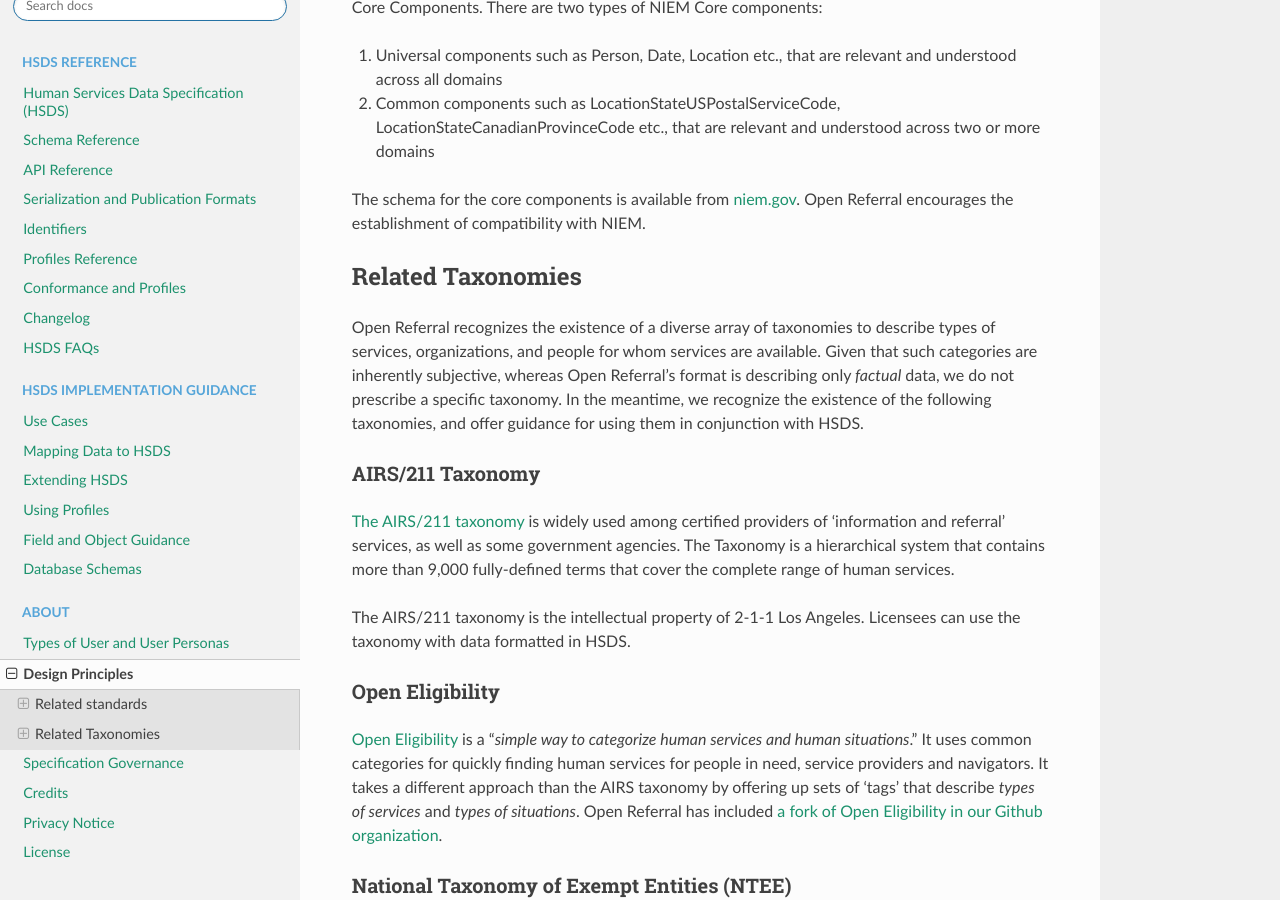
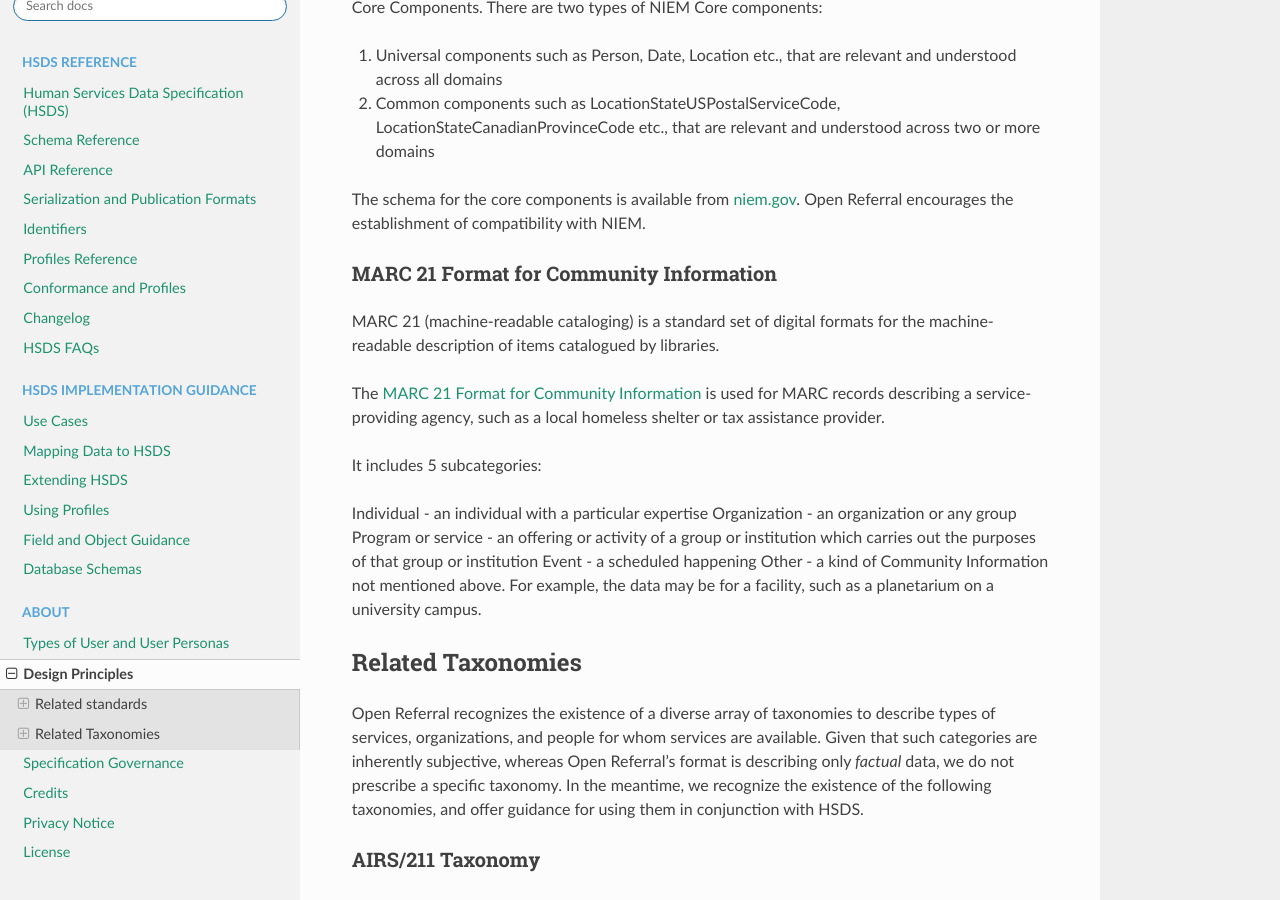
Before and after one commit to openreferral/specification, a Sphinx documentation site: the page built from docs/about/design-principles.md, in a window 1280 px wide and 900 px high, scrolled down 2122 px. Built offline with Sphinx 7.4.7 and the Read the Docs theme 3.1.0, drawn with Linux system fonts in a browser that asks for light colours; comment, search, counter and statistics services are not loaded.

Commit message:
adding information about the MARC 21 standard

```diff
--- a/docs/about/design-principles.md
+++ b/docs/about/design-principles.md
@@ -52,6 +52,19 @@
 
 The schema for the core components is available from [niem.gov](http://release.niem.gov/niem/niem-core/2.0/niem-core.xsd). Open Referral encourages the establishment of compatibility with NIEM.
 
+### MARC 21 Format for Community Information
+
+MARC 21 (machine-readable cataloging) is a standard set of digital formats for the machine-readable description of items catalogued by libraries.
+
+The [MARC 21 Format for Community Information](https://www.loc.gov/marc/community/) is used for MARC records describing a service-providing agency, such as a local homeless shelter or tax assistance provider.
+
+It includes 5 subcategories:
+
+Individual - an individual with a particular expertise
+Organization - an organization or any group
+Program or service - an offering or activity of a group or institution which carries out the purposes of that group or institution
+Event - a scheduled happening
+Other - a kind of Community Information not mentioned above. For example, the data may be for a facility, such as a planetarium on a university campus.
 
 ## Related Taxonomies
 
```
